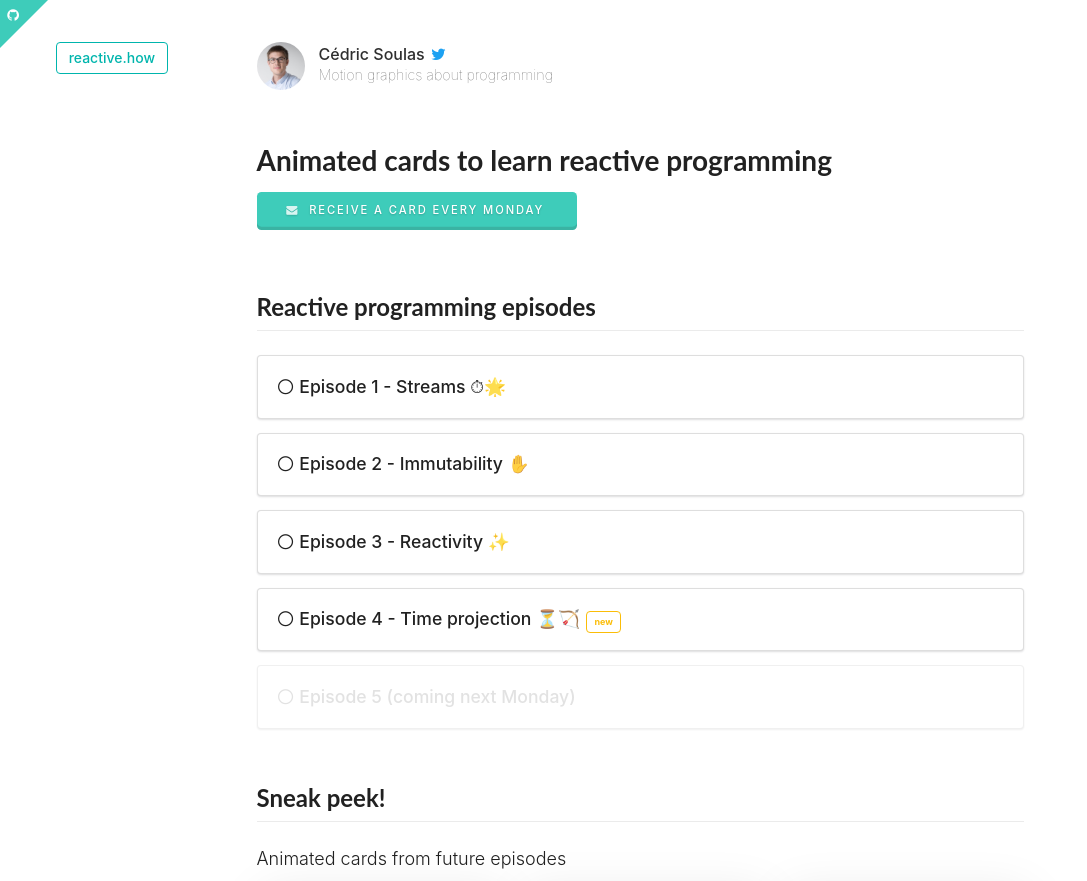
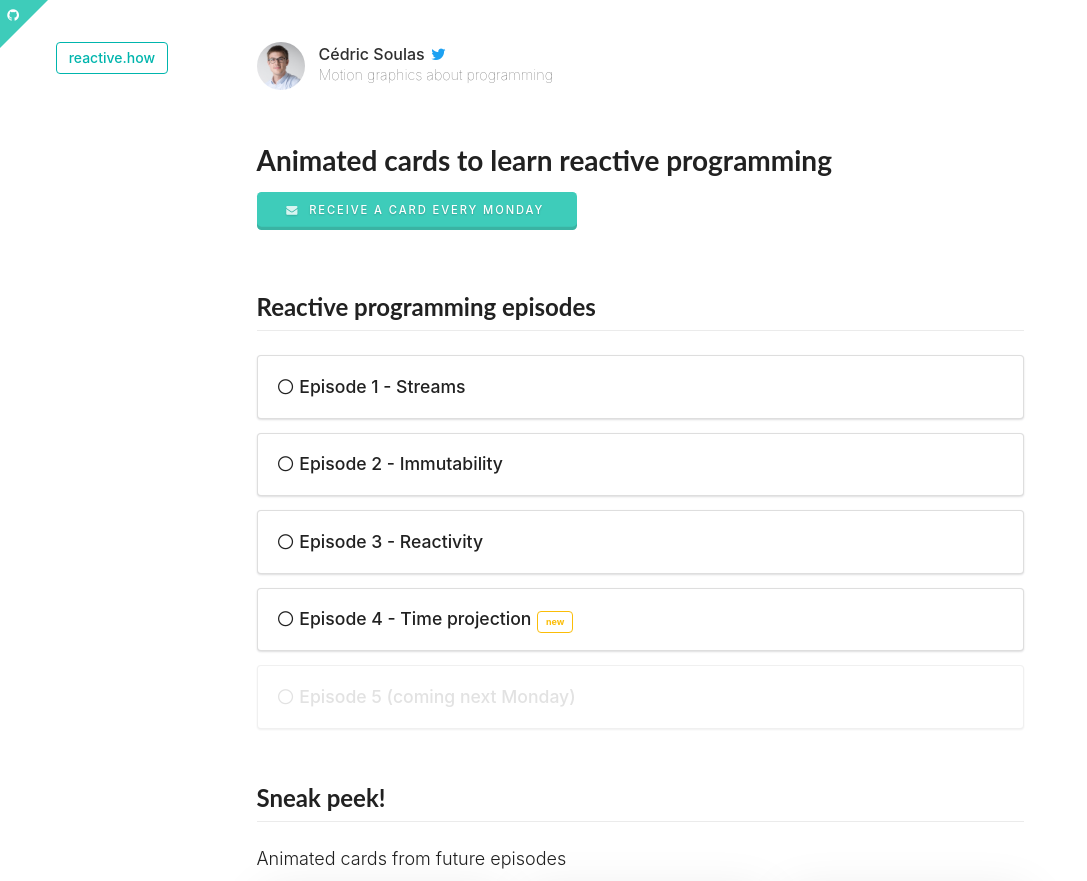
Before and after one commit to cedricss/reactive.how, a Jekyll site: the page built from index.html, in a window 1280 px wide and 900 px high, cut to the strip 0-881 px from the top of the window. Shown: the whole strip, without its empty margins (0-1087 px from the left). Built offline with Jekyll 4.4.1, drawn with Linux system fonts in a browser that asks for light colours.

Commit message:
Update toc titles

```diff
--- a/_includes/collection.html
+++ b/_includes/collection.html
@@ -3,16 +3,16 @@
         Reactive programming episodes
     </h2>
     <a class="ui segment" href="/fromEvent">
-        <i class="circle thin icon"></i>Episode 1 - Streams ⏱🌟
+        <i class="circle thin icon"></i>Episode 1 - Streams
     </a>
     <a class="ui segment" href="/map">
-        <i class="circle thin icon"></i>Episode 2 - Immutability ✋
+        <i class="circle thin icon"></i>Episode 2 - Immutability
     </a>
     <a class="ui segment" href="/listen">
-        <i class="circle thin icon"></i>Episode 3 - Reactivity ✨
+        <i class="circle thin icon"></i>Episode 3 - Reactivity
     </a>
     <a class="ui segment" href="/delay">
-        <i class="circle thin icon"></i>Episode 4 - Time projection ⏳🏹 <span class="ui basic yellow mini label">new</span>
+        <i class="circle thin icon"></i>Episode 4 - Time projection <span class="ui basic yellow mini label">new</span>
     </a>
     <a class="ui disabled segment" href="#subscribe">
         <i class="circle thin icon"></i>Episode 5 (coming next Monday)
```
